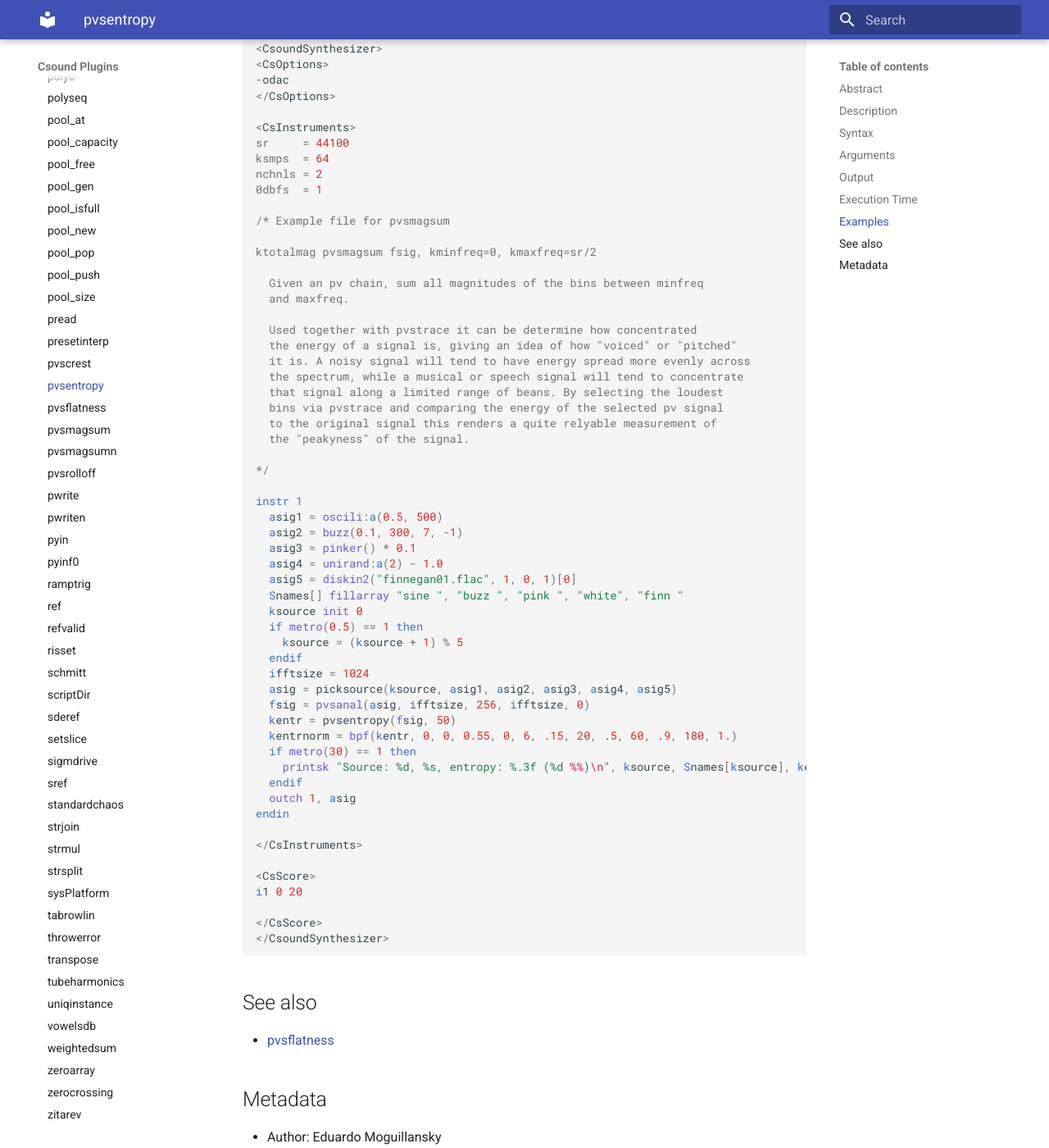
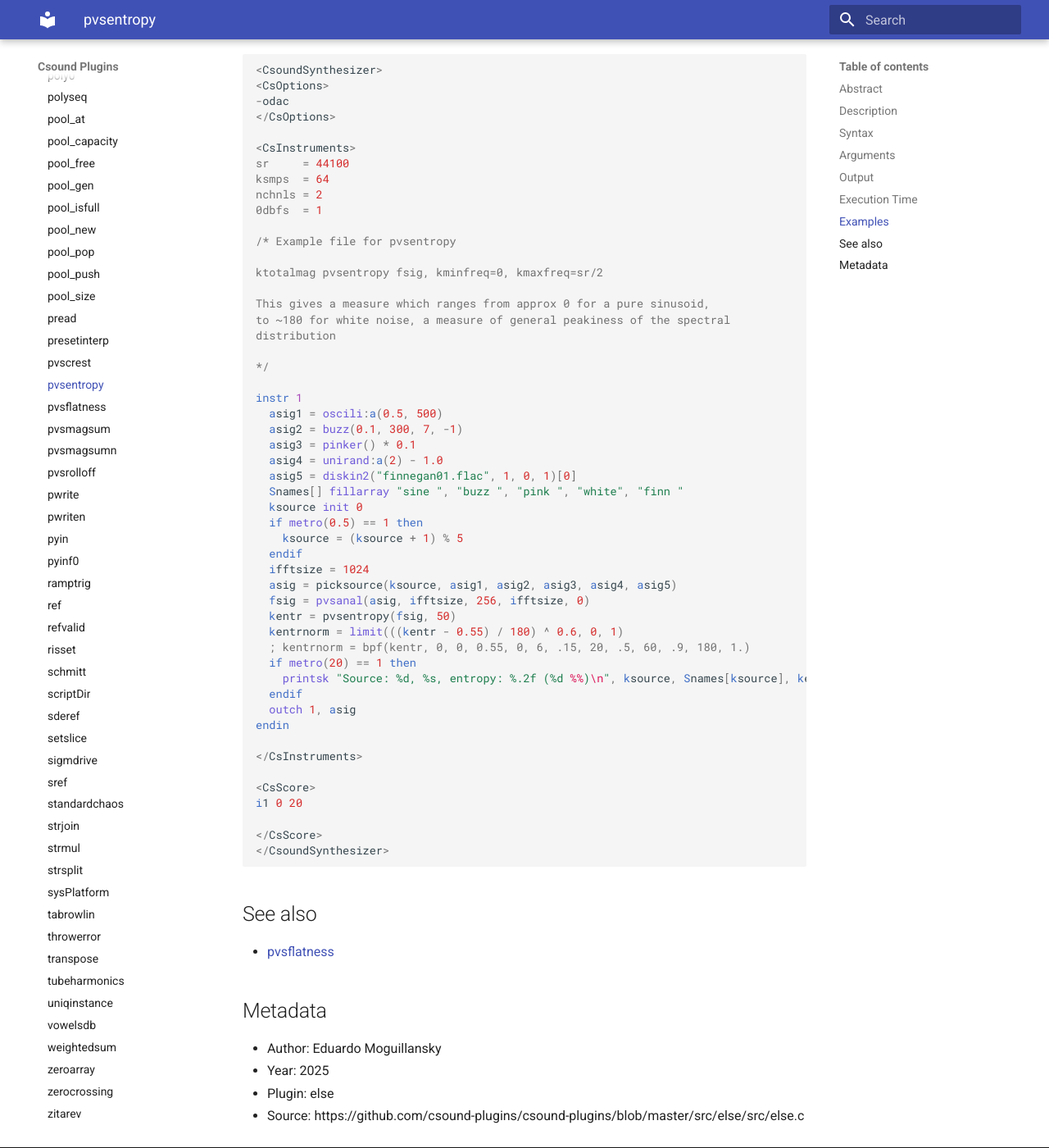
Before and after one commit to csound-plugins/csound-plugins, an MkDocs documentation site: the page built from docs/opcodes/pvsentropy.md, in a window 1280 px wide and 1400 px high, scrolled down 1175 px. Shown: the whole window at 82% size. Built offline with MkDocs 1.6.1 and Material for MkDocs 9.7.7, drawn with Linux system fonts in a browser that asks for light colours; some of the changed text lies outside the part shown.

Commit message:
update version

```diff
--- a/docs/opcodes/pvsentropy.md
+++ b/docs/opcodes/pvsentropy.md
@@ -54,21 +55,13 @@
 nchnls = 2
 0dbfs  = 1
 
-/* Example file for pvsmagsum
+/* Example file for pvsentropy
 
-ktotalmag pvsmagsum fsig, kminfreq=0, kmaxfreq=sr/2
+ktotalmag pvsentropy fsig, kminfreq=0, kmaxfreq=sr/2
 
-  Given an pv chain, sum all magnitudes of the bins between minfreq
-  and maxfreq.
-
-  Used together with pvstrace it can be determine how concentrated
-  the energy of a signal is, giving an idea of how "voiced" or "pitched"
-  it is. A noisy signal will tend to have energy spread more evenly across
-  the spectrum, while a musical or speech signal will tend to concentrate
-  that signal along a limited range of beans. By selecting the loudest
-  bins via pvstrace and comparing the energy of the selected pv signal
-  to the original signal this renders a quite relyable measurement of
-  the "peakyness" of the signal.
+This gives a measure which ranges from approx 0 for a pure sinusoid,
+to ~180 for white noise, a measure of general peakiness of the spectral
+distribution
 
 */
 
@@ -87,9 +80,10 @@
   asig = picksource(ksource, asig1, asig2, asig3, asig4, asig5)
   fsig = pvsanal(asig, ifftsize, 256, ifftsize, 0)
   kentr = pvsentropy(fsig, 50)
-  kentrnorm = bpf(kentr, 0, 0, 0.55, 0, 6, .15, 20, .5, 60, .9, 180, 1.)
-  if metro(30) == 1 then
-    printsk "Source: %d, %s, entropy: %.3f (%d %%)\n", ksource, Snames[ksource], kentr, kentrnorm*100
+  kentrnorm = limit(((kentr - 0.55) / 180) ^ 0.6, 0, 1)
+  ; kentrnorm = bpf(kentr, 0, 0, 0.55, 0, 6, .15, 20, .5, 60, .9, 180, 1.)
+  if metro(20) == 1 then
+    printsk "Source: %d, %s, entropy: %.2f (%d %%)\n", ksource, Snames[ksource], kentr, kentrnorm*100
   endif
   outch 1, asig
 endin
```
Also changed, not shown: other parts of docs/opcodes/pvsentropy.md (+2 -1 lines), docs/index.md (+1 -1 lines), docs/opcodes/perlin3hash.md (+3 -3 lines), docs/opcodes/pyin.md (+2 -1 lines), src/else/doc/perlin3hash.md (+3 -3 lines), src/else/doc/pvsentropy.md (+11 -17 lines), src/pitchtrack/doc/pyin.md (+2 -1 lines), 12 other files.
